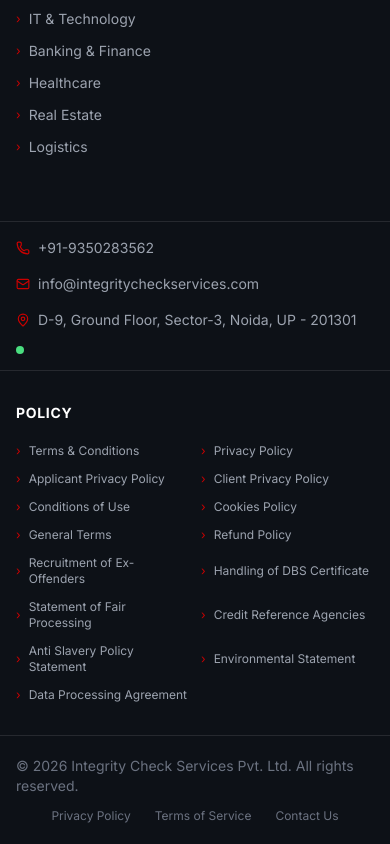
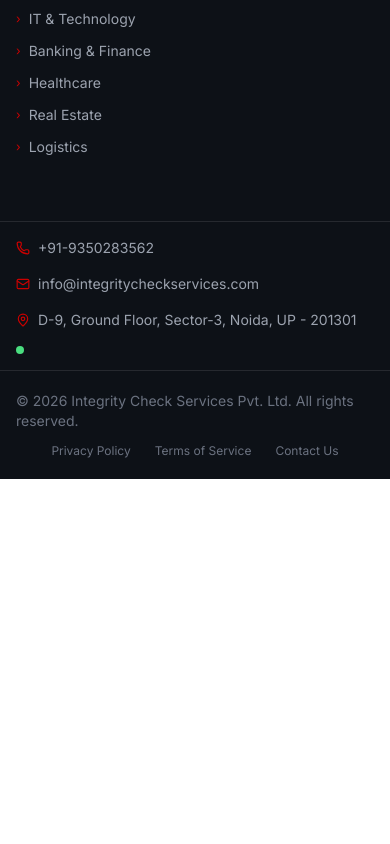
Before and after one commit to sp9935891173s-lgtm/integrity-check-website, a React (Vite) app in the folder app/: page /#/ in a window 390 px wide. Shown: the part 5772-6616 px from the top of the page. After the commit the page ends 6251 px from the top, so only its background shows below. Built offline with nearby package versions, Linux system fonts and the light colour scheme.

Commit message:
compliance final update

```diff
--- a/app/src/components/Footer.tsx
+++ b/app/src/components/Footer.tsx
@@ -35,24 +35,6 @@
   { path: '/industries', label: 'Healthcare' },
   { path: '/industries', label: 'Real Estate' },
   { path: '/industries', label: 'Logistics' },
-];
-
-const policyLinks = [
-  'Terms & Conditions',
-  'Privacy Policy',
-  'Applicant Privacy Policy',
-  'Client Privacy Policy',
-  'Conditions of Use',
-  'Cookies Policy',
-  'General Terms',
-  'Refund Policy',
-  'Recruitment of Ex-Offenders',
-  'Handling of DBS Certificate',
-  'Statement of Fair Processing',
-  'Credit Reference Agencies',
-  'Anti Slavery Policy Statement',
-  'Environmental Statement',
-  'Data Processing Agreement',
 ];
 
 export default function Footer() {
@@ -188,25 +170,6 @@
         </div>
       </div>
 
-      {/* Policy Section */}
-      <div className="border-b border-white/10">
-        <div className="max-w-7xl mx-auto px-4 sm:px-6 lg:px-8 py-8">
-          <h4 className="text-sm font-bold mb-5 text-white uppercase tracking-wider">Policy</h4>
-          <div className="grid grid-cols-2 sm:grid-cols-3 lg:grid-cols-5 gap-3">
-            {policyLinks.map((item) => (
-              <a
-                key={item}
-                href="#"
-                className="flex items-center gap-2 text-gray-400 text-xs hover:text-white transition-colors duration-200"
-              >
-                <span className="text-brand-red">›</span>
-                {item}
-              </a>
-            ))}
-          </div>
-        </div>
-      </div>
-
       {/* Bottom Bar */}
       <div className="max-w-7xl mx-auto px-4 sm:px-6 lg:px-8 py-5 flex flex-col md:flex-row items-center justify-between gap-3">
         <p className="text-gray-500 text-sm">
```
